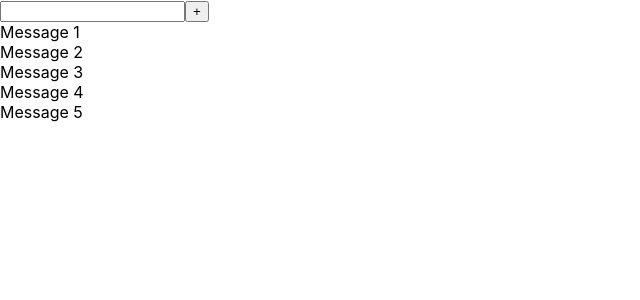
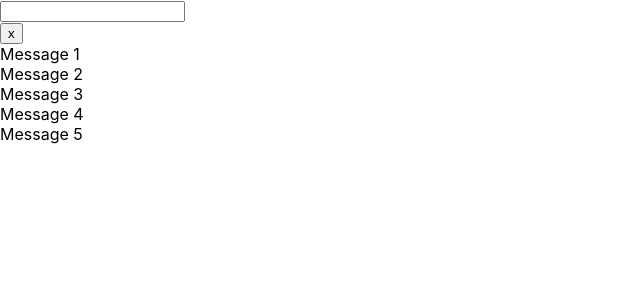
Before and after one commit to LySkyn/microtasks, a React (Create React App) app: page / in a window 1280 px wide. Shown: the top 300 px of the page, without its empty margins (0-640 px from the left). Built offline with nearby package versions, Linux system fonts and the light colour scheme.

Commit message:
Lesson 1.6.1

```diff
--- a/src/App.tsx
+++ b/src/App.tsx
@@ -1,6 +1,8 @@
 import React, {useState} from 'react';
 import './App.css';
 import {FullInput} from "./FullInput";
+import {Button} from "./site/Button";
+import {Input} from "./site/Input";
 
 function App() {
 
@@ -13,18 +15,27 @@ function App() {
 
     ])
 
+    let [title, setTitle] = useState('')
+
     const addMessage = (title: string) => {
         let newMessage = {message: title};
-        setMessage([newMessage,...message])
+        setMessage([newMessage, ...message])
+    }
 
+    const callBackButtonHandler = () => {
+        addMessage(title)
+        setTitle('')
     }
+
     return (
         <div className={'app'}>
             {/*<div>*/}
             {/*    <input/>*/}
             {/*    <button>+</button>*/}
             {/*</div>*/}
-            <FullInput addMessage={addMessage}/>
+            {/*<FullInput addMessage={addMessage}/>*/}
+            <Input setTitle={setTitle} title={title}/>
+            <Button name={'x'} callBack={callBackButtonHandler}/>
             {message.map((el, index) => {
                 return (
                     <div key={index}>{el.message}</div>
--- a/src/FullInput.tsx
+++ b/src/FullInput.tsx
@@ -1,25 +1,26 @@
 import React, {ChangeEvent, useState} from 'react';
+import {Button} from "./site/Button";
+import {Input} from "./site/Input";
 
 type FullInputPropsType = {
-    addMessage:(title: string) => void
+    addMessage: (title: string) => void
 }
 
 export const FullInput = (props: FullInputPropsType) => {
-    let [title, setTitle] = useState('')
+    // let [title, setTitle] = useState('')
 
-    const onChangeInputHandler = (event: ChangeEvent<HTMLInputElement>) => {
+    // const onChangeInputHandler = (event: ChangeEvent<HTMLInputElement>) => {
+    //
+    //     setTitle(event.currentTarget.value)
+    // }
 
-        setTitle(event.currentTarget.value)
-    }
+    // const onClickButtonHandler = () => {
+    //     props.addMessage(title)
+    //     setTitle('')
 
-    const onClickButtonHandler = () => {
-        props.addMessage(title)
-        setTitle('')
-    }
     return (
         <div>
-            <input value={title} onChange={onChangeInputHandler}/>
-            <button onClick={onClickButtonHandler}>+</button>
+
         </div>
-    );
-};
+    )
+}
--- a/src/site/Button.tsx
+++ b/src/site/Button.tsx
@@ -1,9 +1,15 @@
 import React from 'react';
 
-export const Button = () => {
+type ButtonPropsType = {
+    name: string
+    callBack:() => void
+}
+export const Button = (props: ButtonPropsType) => {
+    const onClickButtonHandler = () => {props.callBack()}
+
     return (
         <div>
-
+            <button onClick={onClickButtonHandler}>{props.name}</button>
         </div>
     );
 };
--- /dev/null
+++ b/src/site/Input.tsx
@@ -0,0 +1,18 @@
+import React, {ChangeEvent} from 'react';
+
+type InputPropsType = {
+    title: string
+    setTitle: (title:string) => void
+}
+
+export const Input = (props:InputPropsType) => {
+    const onChangeInputHandler = (event: ChangeEvent<HTMLInputElement>) => {
+
+        props.setTitle(event.currentTarget.value)
+    }
+    return (
+        <div>
+            <input value={props.title} onChange={onChangeInputHandler}/>
+        </div>
+    );
+};
```
